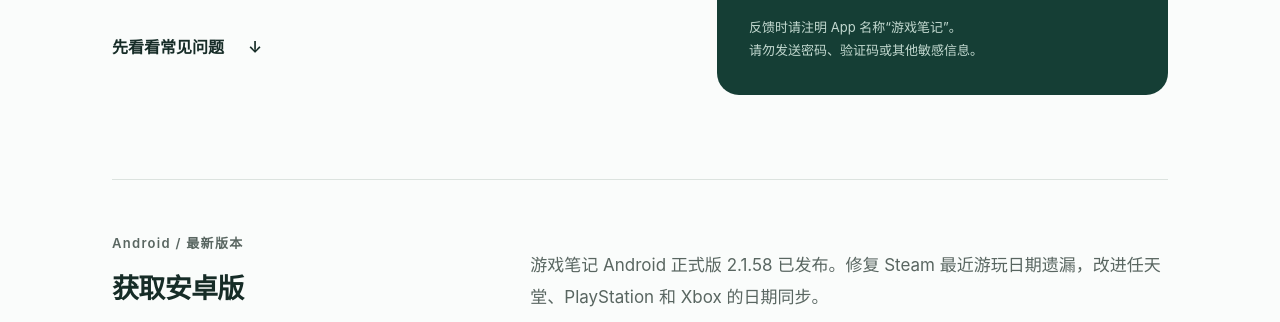
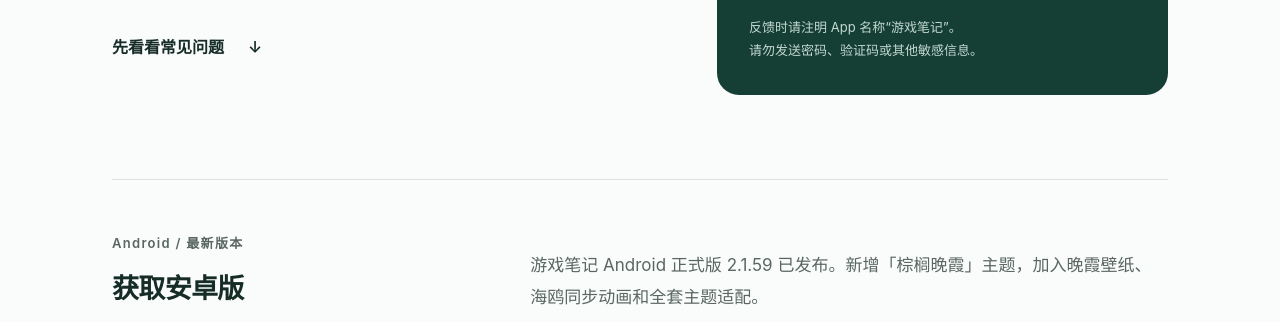
Before and after one commit to Clay10096/game-notes-support, a plain HTML site: page index.html in a window 1280 px wide. Shown: the part 478-800 px from the top of the page. Drawn offline with Linux system fonts and the light colour scheme.

Commit message:
Announce Android 2.1.59 on support home page

```diff
--- a/index.html
+++ b/index.html
@@ -20,7 +20,7 @@
       <div><p class="eyebrow">游戏笔记 / 技术支持</p><h1 id="title">遇到问题？<br>从这里获得帮助。</h1><p class="lead">使用中的疑问、遇到的故障，或一个新的想法，<br class="desktop">都可以在这里找到反馈方式。</p><a class="text-link" href="#faq">先看看常见问题 <span aria-hidden="true">↓</span></a></div>
       <aside id="contact" class="contact" aria-labelledby="contact-title"><p class="eyebrow">联系开发者</p><h2 id="contact-title">我们愿意听你说</h2><p>关于“游戏笔记”的使用问题、故障反馈与功能建议，请通过支持邮箱联系。</p><div id="contact-method"><a class="email-button" href="mailto:clay106@icloud.com?subject=%E6%B8%B8%E6%88%8F%E7%AC%94%E8%AE%B0%20%C2%B7%20%E6%8A%80%E6%9C%AF%E6%94%AF%E6%8C%81&amp;body=%E9%97%AE%E9%A2%98%E6%8F%8F%E8%BF%B0%EF%BC%9A%0A%0A%E5%A4%8D%E7%8E%B0%E6%AD%A5%E9%AA%A4%EF%BC%9A%0A%0A%E8%AE%BE%E5%A4%87%E5%9E%8B%E5%8F%B7%EF%BC%9A%0A%E7%B3%BB%E7%BB%9F%E7%89%88%E6%9C%AC%EF%BC%9A%0AApp%20%E7%89%88%E6%9C%AC%EF%BC%9A%0A%E5%8F%91%E7%94%9F%E6%97%B6%E9%97%B4%EF%BC%9A%0A">发送支持邮件</a><p class="email-address">支持邮箱：<a href="mailto:clay106@icloud.com">clay106@icloud.com</a></p></div><p class="small">反馈时请注明 App 名称“游戏笔记”。<br>请勿发送密码、验证码或其他敏感信息。</p></aside>
     </section>
-    <section id="android" class="section" aria-labelledby="android-title"><div class="section-heading"><p class="eyebrow">Android / 最新版本</p><h2 id="android-title">获取安卓版</h2></div><div><p class="lead">游戏笔记 Android 正式版 2.1.58 已发布。修复 Steam 最近游玩日期遗漏，改进任天堂、PlayStation 和 Xbox 的日期同步。</p><a class="email-button" href="android/">查看版本说明与直接下载</a></div></section>
+    <section id="android" class="section" aria-labelledby="android-title"><div class="section-heading"><p class="eyebrow">Android / 最新版本</p><h2 id="android-title">获取安卓版</h2></div><div><p class="lead">游戏笔记 Android 正式版 2.1.59 已发布。新增「棕榈晚霞」主题，加入晚霞壁纸、海鸥同步动画和全套主题适配。</p><a class="email-button" href="android/">查看版本说明与直接下载</a></div></section>
     <section id="faq" class="section" aria-labelledby="faq-title"><div class="section-heading"><p class="eyebrow">01 / 常见问题</p><h2 id="faq-title">先试试这些方法</h2></div><div class="questions">
       <details open><summary>App 无法打开、闪退或没有响应怎么办？</summary><div class="answer">先关闭 App 后重新打开，再尝试重新启动设备。检查 App Store 中是否有“游戏笔记”的更新。如果仍然出现问题，请联系支持并提供设备型号、系统版本、App 版本和出现问题的操作步骤。为避免影响尚未备份的数据，请不要急于卸载 App。</div></details>
       <details><summary>笔记内容显示异常或找不到记录怎么办？</summary><div class="answer">请先记录问题出现的时间和此前进行的操作，尽可能保留当前状态，不要反复删除或覆盖内容。联系支持时说明缺失或异常的具体表现，并提供已遮挡个人信息的截图，以便进一步排查。</div></details>
```
